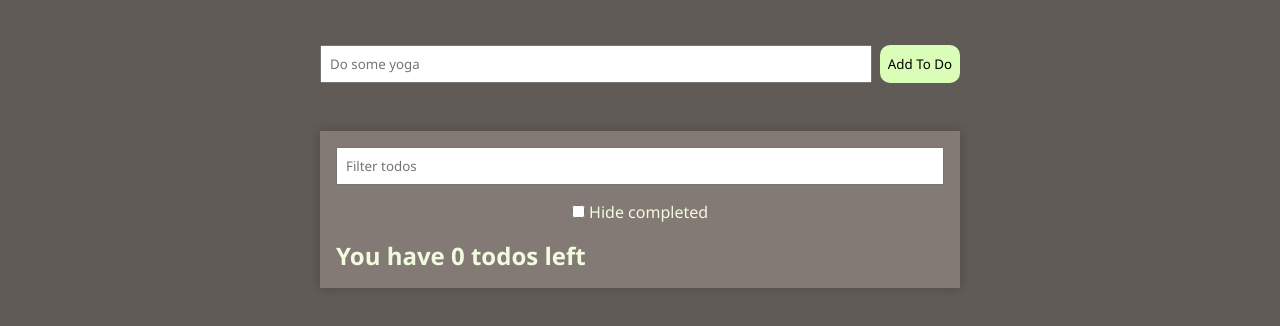
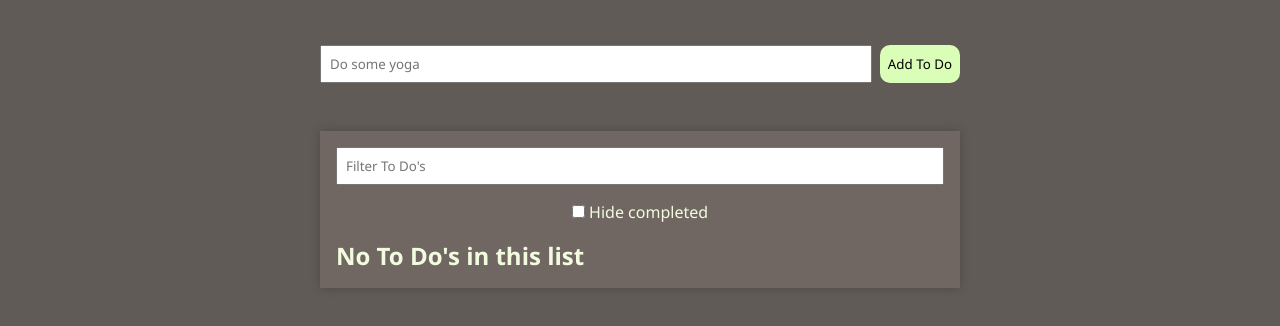
Before and after one commit to MMFane/to-do-list, a plain HTML site: page index.html in a window 1280 px wide. Shown: the part 110-436 px from the top of the page. Drawn offline with Linux system fonts and the light colour scheme.

Commit message:
add conditional s and other styling refinements

```diff
--- a/index.html
+++ b/index.html
@@ -15,7 +15,7 @@
             <button>Add To Do</button>
         </form>
         <section id="todo-list">
-            <input id="search-text" type="text" placeholder="Filter todos" name="search-text">
+            <input id="search-text" type="text" placeholder="Filter To Do's" name="search-text">
             <label id="hide-checkbox">
                 <input type="checkbox" id="hide-completed" name="hide-completed"> Hide completed
             </label>
--- a/scripts/todo-app.js
+++ b/scripts/todo-app.js
@@ -28,7 +28,7 @@ document.querySelector("#add-todo").addEventListener("submit", (e) => {
     });
     saveTodos(todos);
     renderTodos(todos, filters);
-    value = "";
+    e.target[0].value = "";
   }
 });
 
--- a/scripts/todo-functions.js
+++ b/scripts/todo-functions.js
@@ -98,7 +98,11 @@ const generateTodoDOM = (todo) => {
 // Get the DOM elements for list summary
 const generateSummaryDOM = (incompleteTodos) => {
   const summary = document.createElement("h2");
-  summary.textContent = `You have ${incompleteTodos.length} todos left`;
+  const length = incompleteTodos.length;
+  const showS = length !== 1 ? "'s" : "";
+  summary.textContent = length
+    ? `You have ${length} To Do${showS} left`
+    : "No To Do's in this list";
   return summary;
 };
 
--- a/styles/colors.css
+++ b/styles/colors.css
@@ -3,7 +3,7 @@
   --accent-dark: #96b377;
   --accent-light: #dff3cc;
   --background: #605b56;
-  --element: #837a75;
+  --element: #706762;
   --header: #acc18a;
   --shadow: rgba(0, 0, 0, 0.2);
   --text: #f2fbe0;
```
